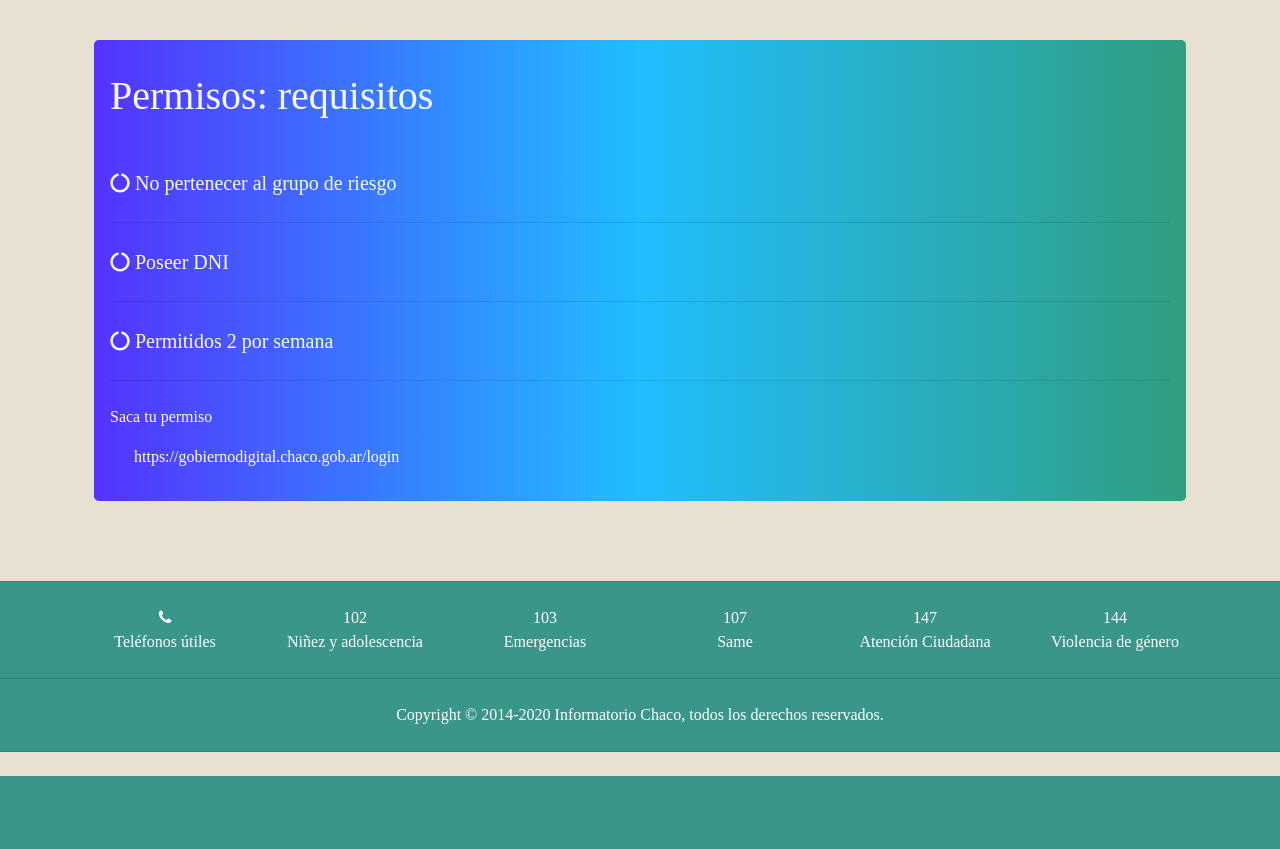
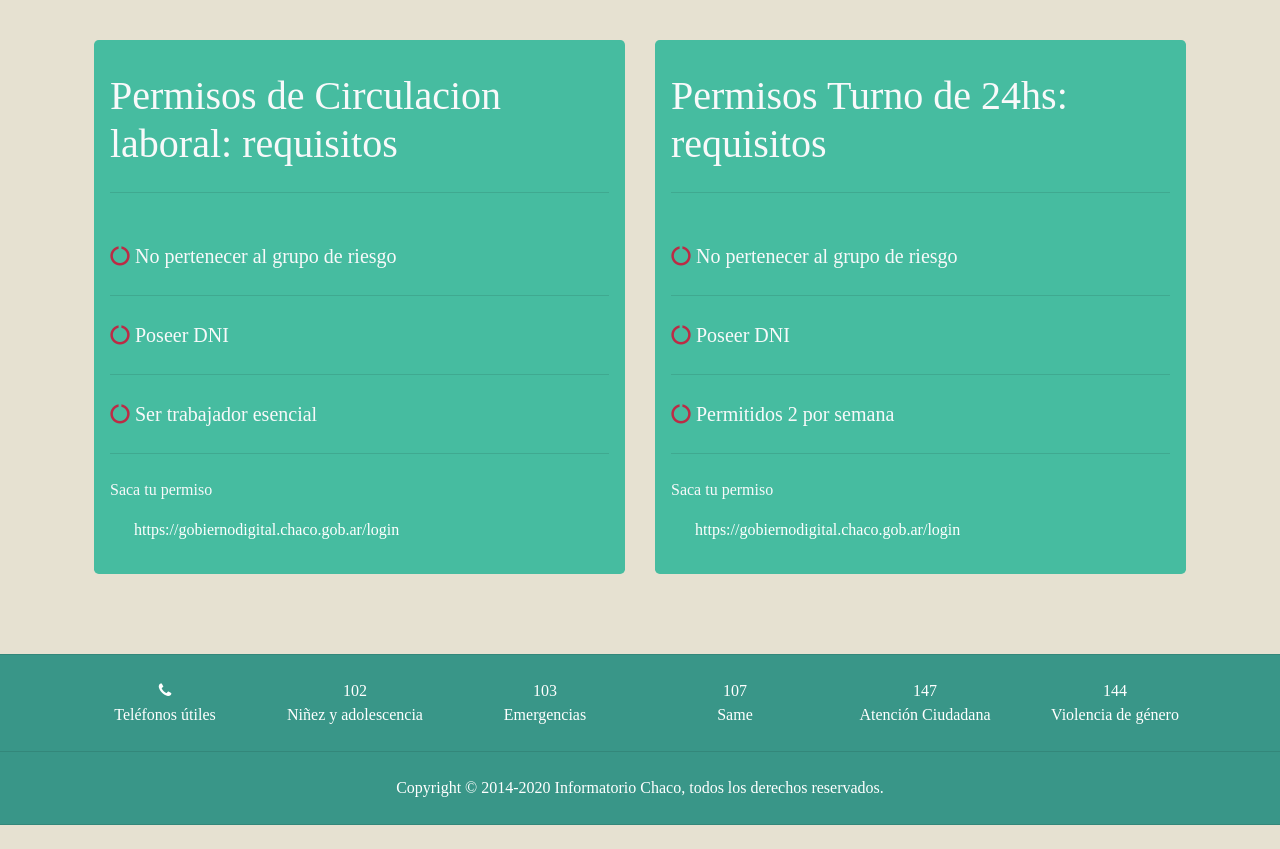
Before and after one commit to chacovid/CHACOVID, a Django app: page /permisos/ in a window 1280 px wide. Shown: the part 74-923 px from the top of the page. Before the commit the page ends 850 px from the top, so only its background shows below. Run offline with Django 3.2, Linux system fonts and the light colour scheme; some libraries are stand-ins or nearby versions.

Commit message:
ultimos retoques css

```diff
--- /dev/null
+++ b/static/css/fondo.css
@@ -0,0 +1,4 @@
+#fondo{
+    background-color: RGB(70, 188, 160) !important;
+    padding: 2rem 1rem !important;
+}
--- a/static/css/jumbo.css
+++ b/static/css/jumbo.css
@@ -1,6 +1,6 @@
 #jumbo {
-    background: #5433FF;  /* fallback for old browsers */
-    background: -webkit-linear-gradient(to left, #309e80, #20BDFF, #5433FF);  /* Chrome 10-25, Safari 5.1-6 */
-    background: linear-gradient(to left, #309e80, #20BDFF, #5433FF); /* W3C, IE 10+/ Edge, Firefox 16+, Chrome 26+, Opera 12+, Safari 7+ */
+    background: #BC2B45;  /* fallback for old browsers */
+    background: -webkit-linear-gradient(to left, #309e80, #20BDFF, #BC2B45);  /* Chrome 10-25, Safari 5.1-6 */
+    background: linear-gradient(to left, #309e80, #20BDFF, #BC2B45); /* W3C, IE 10+/ Edge, Firefox 16+, Chrome 26+, Opera 12+, Safari 7+ */
     padding: 2rem 1rem !important;
 }
--- /dev/null
+++ b/static/css/logos.css
@@ -0,0 +1,4 @@
+.logos{
+
+    color: RGB(188, 43, 69) !important;
+}
--- a/templates/layout.html
+++ b/templates/layout.html
@@ -9,6 +9,8 @@
     <link rel="stylesheet" type="text/css" href="{% static 'css/jumbo.css'%}">
     <link rel="stylesheet" type="text/css" href="{% static 'css/body.css'%}">
     <link rel="stylesheet" type="text/css" href="{% static 'css/fin.css'%}">
+    <link rel="stylesheet" type="text/css" href="{% static 'css/fondo.css'%}">
+    <link rel="stylesheet" type="text/css" href="{% static 'css/logos.css'%}">
     <link rel="stylesheet" type="text/css" href="{% static 'font-awesome-4.7.0/css/font-awesome.css'%}">
 
     <!--CSS del mapa del Chaco SVG-->
--- a/templates/mapa.html
+++ b/templates/mapa.html
@@ -7,6 +7,7 @@
 
 <h6 class="text-center">Haga click sobre un departamento para ver los casos. </h6>
 <hr>
+<div id="fondo" class="jumbotron mt-3 ">
 <div class="container">
     <div class="mapdiv">
 
@@ -102,6 +103,7 @@
     </svg>
 
     </div>
+</div>
 </div>
 
 <div class="popover" id="General_Güemes_pop" hidden>
--- a/templates/permisos.html
+++ b/templates/permisos.html
@@ -2,20 +2,49 @@
 
 {% block content %}
 
-<!-- popup/modal ventanita que muestra una lista y un link al final -->
+<!--  -->
 
-<div id="jumbo" class="jumbotron mt-3 ">
+<div class='row'>
 
-    <h1 class="text-light display-5">Permisos: requisitos</h1>
-    <p class="text-light lead mt-5"><i class="fa fa-circle-o-notch" aria-hidden="true"></i>  No pertenecer al grupo de riesgo</p>
-    <hr class="my-4">
-    <p class="text-light lead"><i class="fa fa-circle-o-notch" aria-hidden="true"></i>  Poseer DNI</p>
-    <hr class="my-4">
-    <p class="text-light lead"><i class="fa fa-circle-o-notch" aria-hidden="true"></i>  Permitidos 2 por semana</p>
-    <hr class="my-4">
-    <p class="text-light">Saca tu permiso </p>
-    <a class="p-4 mb-2 .bg-transparent text-white rounded" target="_blank" href="https://gobiernodigital.chaco.gob.ar/login" role="button">https://gobiernodigital.chaco.gob.ar/login</a>
+    <div class='col-6'>
+
+        <div id="fondo" class="jumbotron mt-3 ">
+
+            <h1 class="text-light display-5">Permisos de Circulacion laboral: requisitos</h1>
+            <hr class="my-4">
+            <p class="text-light lead mt-5"><i class="fa fa-circle-o-notch logos" aria-hidden="true"></i>  No pertenecer al grupo de riesgo</p>
+            <hr class="my-4">
+            <p class="text-light lead"><i class="fa fa-circle-o-notch logos" aria-hidden="true"></i>  Poseer DNI </p>
+            <hr class="my-4">
+            <p class="text-light lead"><i class="fa fa-circle-o-notch logos" aria-hidden="true"></i>  Ser trabajador esencial</p>
+            <hr class="my-4">
+            <p class="text-light">Saca tu permiso </p>
+            <a class="p-4 mb-2 .bg-transparent text-white rounded" target="_blank" href="https://gobiernodigital.chaco.gob.ar/login" role="button">https://gobiernodigital.chaco.gob.ar/login</a>
+
+        </div>
+
+    </div>
+
+    <div class='col-6'>
+
+        <div id="fondo" class="jumbotron mt-3 ">
+
+            <h1 class="text-light display-5">Permisos Turno de 24hs: requisitos</h1>
+            <hr class="my-4">
+            <p class="text-light lead mt-5"><i class="fa fa-circle-o-notch logos" aria-hidden="true"></i>  No pertenecer al grupo de riesgo</p>
+            <hr class="my-4">
+            <p class="text-light lead"><i class="fa fa-circle-o-notch logos" aria-hidden="true"></i>  Poseer DNI</p>
+            <hr class="my-4">
+            <p class="text-light lead"><i class="fa fa-circle-o-notch logos" aria-hidden="true"></i>  Permitidos 2 por semana</p>
+            <hr class="my-4">
+            <p class="text-light">Saca tu permiso </p>
+            <a class="p-4 mb-2 .bg-transparent text-white rounded" target="_blank" href="https://gobiernodigital.chaco.gob.ar/login" role="button">https://gobiernodigital.chaco.gob.ar/login</a>
+
+        </div>
+    </div>
 
 </div>
 
+
+
 {% endblock %}
```
Also changed, not shown: templates/cuidados.html (+63 -10 lines), templates/fases.html (+63 -27 lines).
